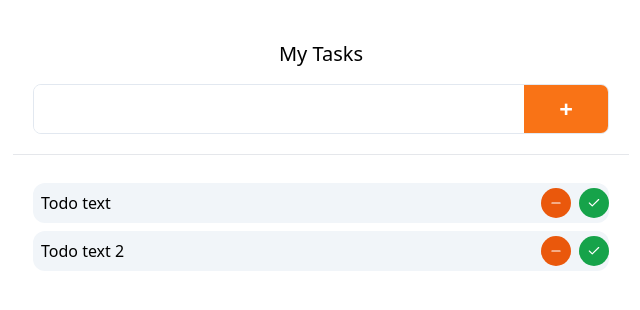
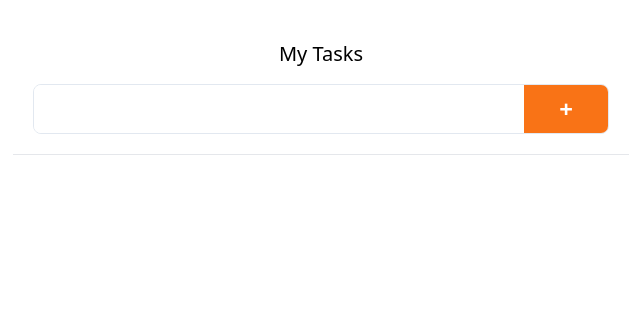
Before and after one commit to anandubabu-kr/pwa-todo, a React (Vite) app: page / in a window 1280 px wide. Shown: the top 310 px of the page, without its empty margins (319-959 px from the left). Built offline with nearby package versions, Linux system fonts and the light colour scheme.

Commit message:
feat - add new Item #3

```diff
--- a/src/App.tsx
+++ b/src/App.tsx
@@ -1,18 +1,23 @@
+import { useState } from "react";
 import AddForm from "./components/AddForm";
 import TaskItem from "./components/TaskItem";
 import { todoItemType } from "./types";
 
 function App() {
-  const todoes = [
-    { text: "Todo text", isComplete: false },
-    { text: "Todo text 2", isComplete: false },
-  ];
+  const [todoes, setTodoes] = useState<todoItemType[]>([]);
+  // const  = [
+  //   { text: "Todo text", isComplete: false },
+  //   { text: "Todo text 2", isComplete: false },
+  // ];
+  const addNewItem = (item: todoItemType) => {
+    setTodoes([...todoes, item]);
+  };
 
   return (
     <div className="p-6">
       <h1 className="text-xl text-center my-4">My Tasks</h1>
       <main className="flex flex-col">
-        <AddForm />
+        <AddForm addNewItem={addNewItem} />
 
         <hr className="my-5 w-1/2 mx-auto" />
 
--- a/src/components/AddForm.tsx
+++ b/src/components/AddForm.tsx
@@ -1,7 +1,17 @@
 import { useState } from "react";
+import { todoItemType } from "../types";
 
-const AddForm = () => {
+type propType = { addNewItem: (item: todoItemType) => void };
+
+const AddForm = ({ addNewItem }: propType) => {
   const [taskName, setTaskName] = useState("");
+
+  const createTask = (e: { preventDefault: () => void }) => {
+    e.preventDefault();
+
+    addNewItem({ text: taskName, isComplete: false });
+    setTaskName("");
+  };
 
   return (
     <form className="flex mx-auto max-w-xl rounded-lg overflow-hidden border border-slate-200 w-full justify-between">
@@ -11,7 +21,10 @@ const AddForm = () => {
         className="p-2 outline-none w-full"
         type="text"
       />
-      <button className="p-2 bg-orange-500 w-24 text-white font-black text-2xl">
+      <button
+        onClick={createTask}
+        className="p-2 bg-orange-500 w-24 text-white font-black text-2xl"
+      >
         +
       </button>
     </form>
```
